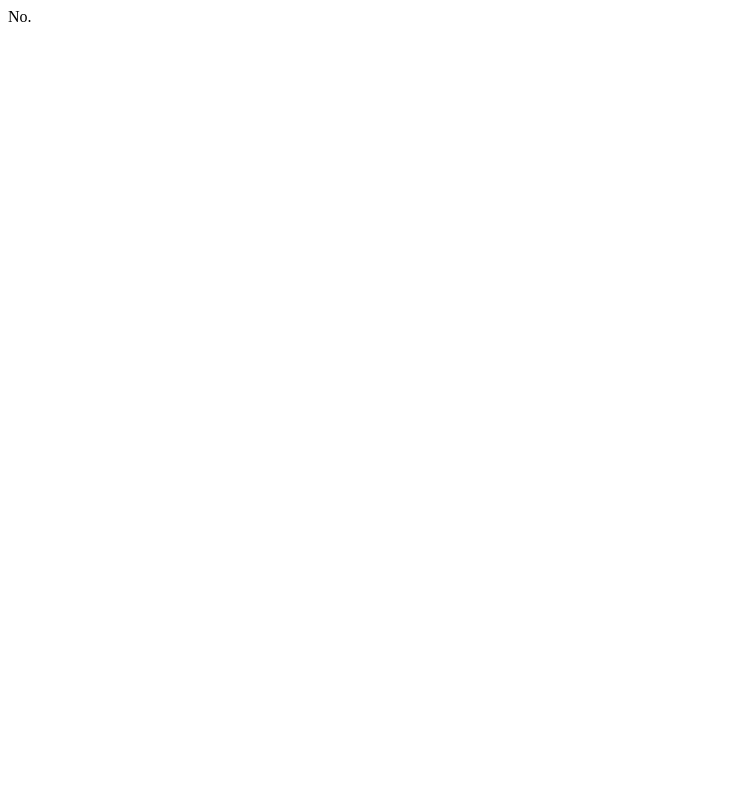
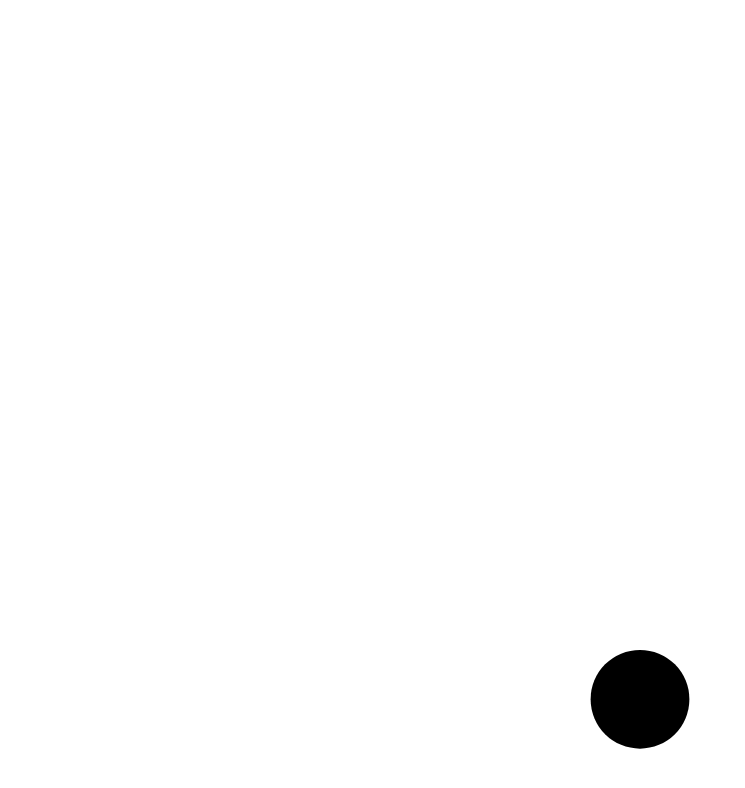
Before and after one commit to RicardoLRjr/AliensReact, a React (Create React App) app in the folder alien-react/: page / in a window 1280 px wide. Shown: the top 788 px of the page, without its empty margins (0-745 px from the left). Built offline with nearby package versions, Linux system fonts and the light colour scheme.

Commit message:
cannon ball!

```diff
--- a/alien-react/src/App.js
+++ b/alien-react/src/App.js
@@ -1,11 +1,11 @@
 import React, {Component} from 'react';
 import propTypes from 'prop-types';
-
+import Canvas from "./components/Canvas"
 class App extends Component {
   render() {
     return (
       <div className="App">
-        {this.props.message}
+        <Canvas/>
       </div>
     );
   }
--- /dev/null
+++ b/alien-react/src/components/Canvas.jsx
@@ -0,0 +1,16 @@
+import React from 'react';
+
+const Canvas = () => {
+  const viewBox = [window.innerWidth / -2, 100 - window.innerHeight, window.innerWidth, window.innerHeight];
+  return (
+    <svg
+      id="aliens-go-home-canvas"
+      preserveAspectRatio="xMaxYMax none"
+      viewBox={viewBox}
+    >
+      <circle cx={0} cy={0} r={50} />
+    </svg>
+  );
+};
+
+export default Canvas;
```
